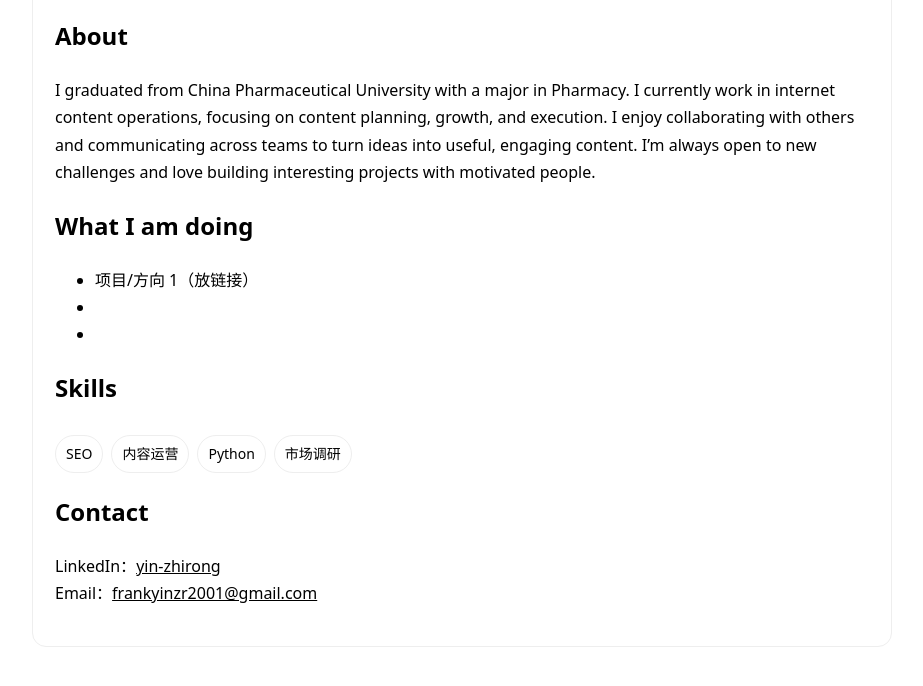
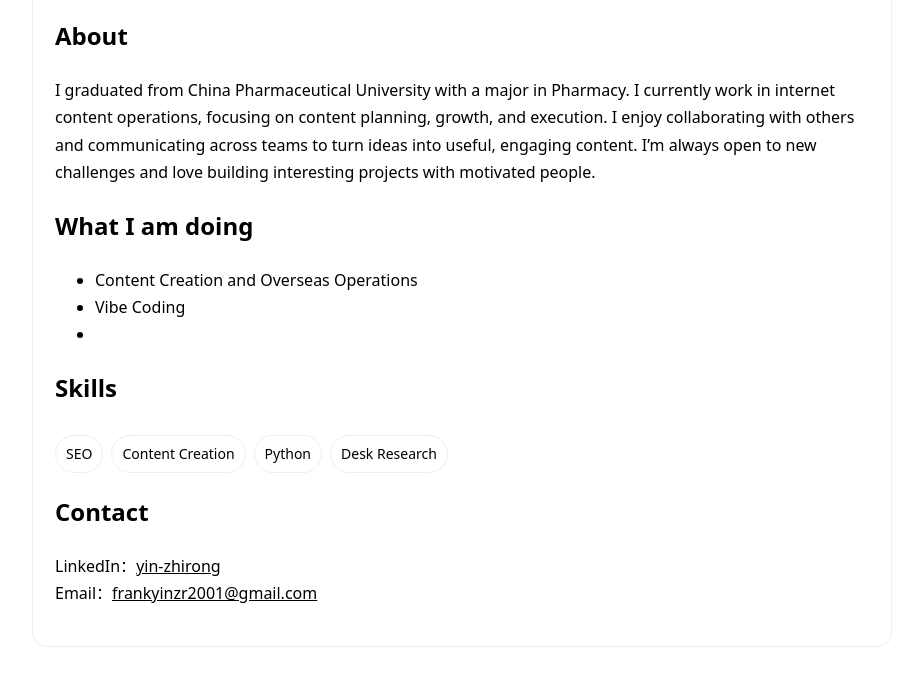
Before and after one commit to frankyinzr/frankyinzr.github.io, a plain HTML site: page index.html in a window 1280 px wide. Shown: the part 162-848 px from the top of the page, without its empty margins (178-1101 px from the left). Drawn offline with Linux system fonts and the light colour scheme.

Commit message:
Update index.html

```diff
--- a/index.html
+++ b/index.html
@@ -3,7 +3,7 @@
 <head>
   <meta charset="utf-8" />
   <meta name="viewport" content="width=device-width, initial-scale=1" />
-  <title>你的名字 | 个人主页</title>
+  <title>Frank Yin | About</title>
   <style>
     body{font-family:system-ui,-apple-system,Segoe UI,Roboto,Arial;max-width:860px;margin:48px auto;padding:0 16px;line-height:1.7}
     .card{border:1px solid #eee;border-radius:14px;padding:22px}
@@ -23,13 +23,13 @@
 
     <h2>What I am doing</h2>
     <ul>
-      <li>项目/方向 1（放链接）</li>
-      <li></li>
+      <li>Content Creation and Overseas Operations</li>
+      <li>Vibe Coding</li>
       <li></li>
     </ul>
 
     <h2>Skills</h2>
-    <span class="tag">SEO</span><span class="tag">内容运营</span><span class="tag">Python</span><span class="tag">市场调研</span>
+    <span class="tag">SEO</span><span class="tag">Content Creation</span><span class="tag">Python</span><span class="tag">Desk Research</span>
 
     <h2>Contact</h2>
     <p>
```
